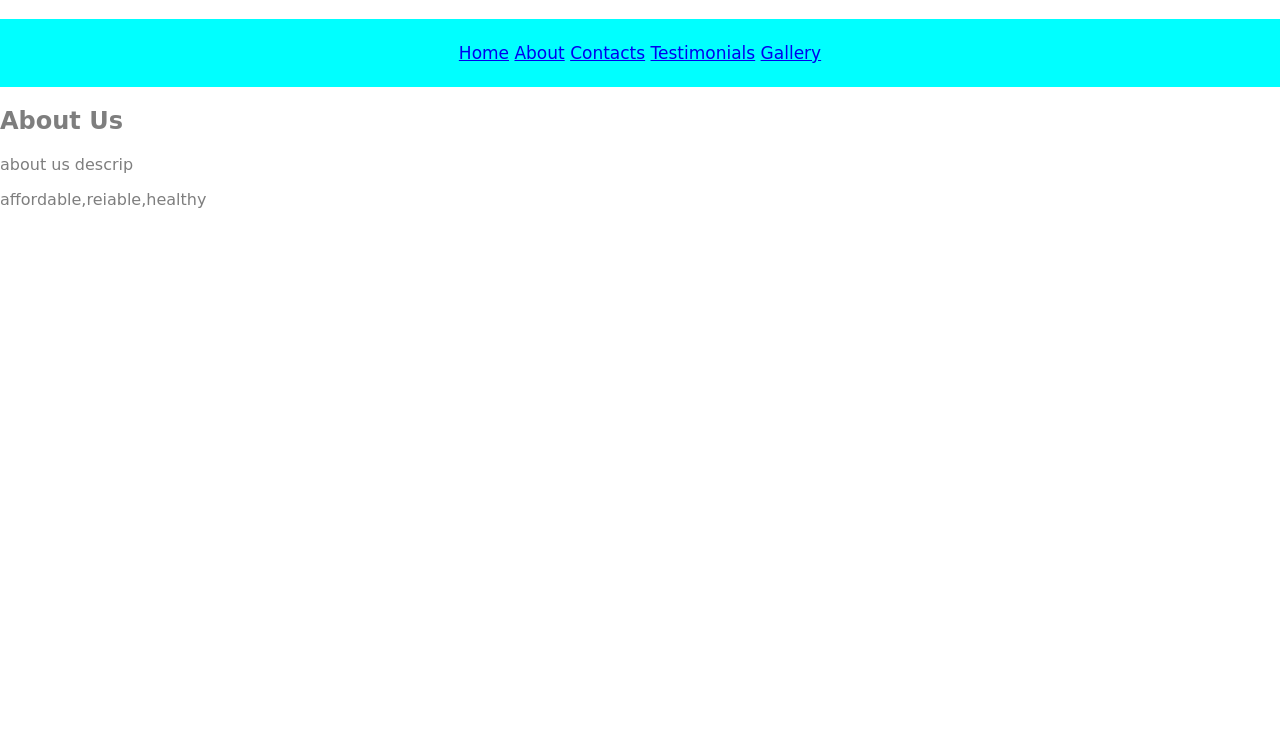
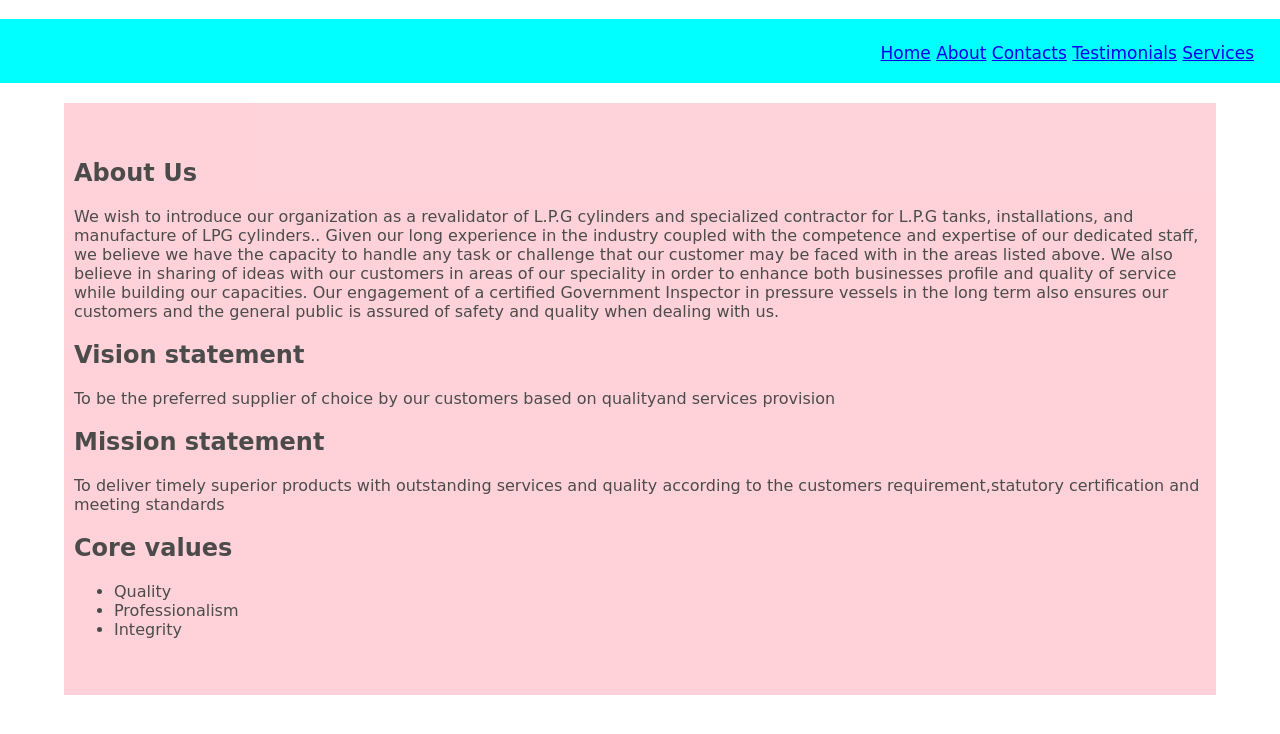
Before and after one commit to Rodgersouko/easyproject, a plain HTML site: page about.html in a window 1280 px wide. Shown: the part 62-796 px from the top of the page. Drawn offline with Linux system fonts and the light colour scheme.

Commit message:
These are my changes

```diff
--- a/about.html
+++ b/about.html
@@ -11,12 +11,24 @@
             <a href="about.html">About</a>
             <a href="contacts.html">Contacts</a>
             <A href="testimonials.html">Testimonials</A>
-            <a href="gallery.html">Gallery</a>
+            <a href="gallery.html">Services</a>
         </div>
         <div class="about">
-        <h2>About Us</h2>
-        <p>about us descrip</p>
-        <p>affordable,reiable,healthy</p>
+        <h2 id="about">About Us</h2>
+        <p>We wish to introduce our organization as a revalidator of L.P.G cylinders and specialized contractor for L.P.G tanks, installations, and manufacture of LPG cylinders..
+            Given our long experience in the industry coupled with the competence and expertise of our dedicated staff, we believe we have the capacity to handle any task or challenge that our customer may be faced with in the areas listed above.
+            We also believe in sharing of ideas with our customers in areas of our speciality in order to enhance both businesses profile and quality of service while building our capacities.
+            Our engagement of a certified Government Inspector in pressure vessels in the long term also ensures our customers and the general public is assured of safety and quality when dealing with us.</p>
+          <h2>Vision statement</h2>
+        <p>To be the preferred supplier of choice by our customers based on qualityand services provision</p>
+        <h2>Mission statement</h2>
+        <p>To deliver timely superior products with outstanding services and quality according to the customers requirement,statutory certification and meeting standards</p>
+        <h2>Core values</h2>
+        <ul>
+            <li>Quality</li>
+            <li>Professionalism</li>
+            <li>Integrity</li>
+        </ul>
        </div>
     </body>
 </html>
--- a/index.css
+++ b/index.css
@@ -8,12 +8,13 @@ body{
 .navigation{
 float: center;
 color: blue;
-text-align: center;
+text-align: right;
 padding: 24px 26px;
 text-decoration: none;
 font-size: 17px;
 background-color:cyan;
 margin: inherit;
+padding-bottom: 20px;
 }
 .navigation a:hover{
 background-color:hotpink;
@@ -24,7 +25,24 @@ H1{
     color: hotpink;
 }
 .about{
-    background-color:white;
-    opacity: 50%;
+    background-color:pink;
+    margin-left: 5%;
+    margin-right: 5%;
+    opacity: 70%;
+    background-position-x: center ;
+    background-position-y: center;
+    padding-left: 5%;
+    padding-right: 5%;
+    padding-bottom: 2%;
+    padding-inline: 10px;
     color: black;
+    float: none ;
+    text-align: left;
+    padding-bottom: inherit;
 }
+ul{
+    padding-bottom: 5%;
+}
+#about{
+    padding-top: 5%;
+}
```
Also changed, not shown: contacts.html (+1 -1 lines), gallery.html (+5 -3 lines), index.html (+3 -3 lines), testimonials.html (+1 -1 lines), 2 other files.
